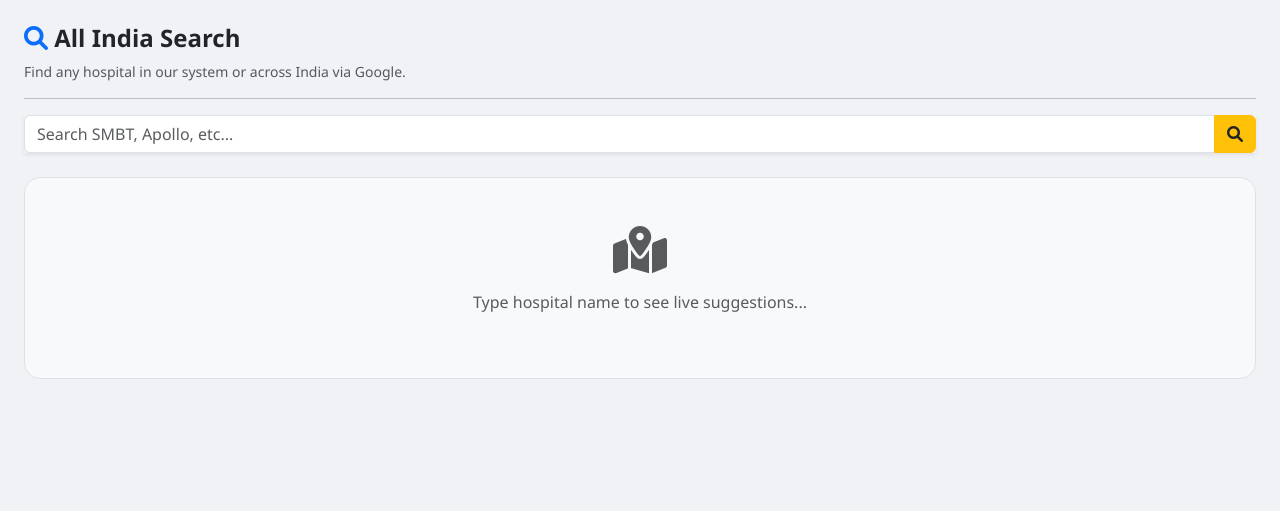
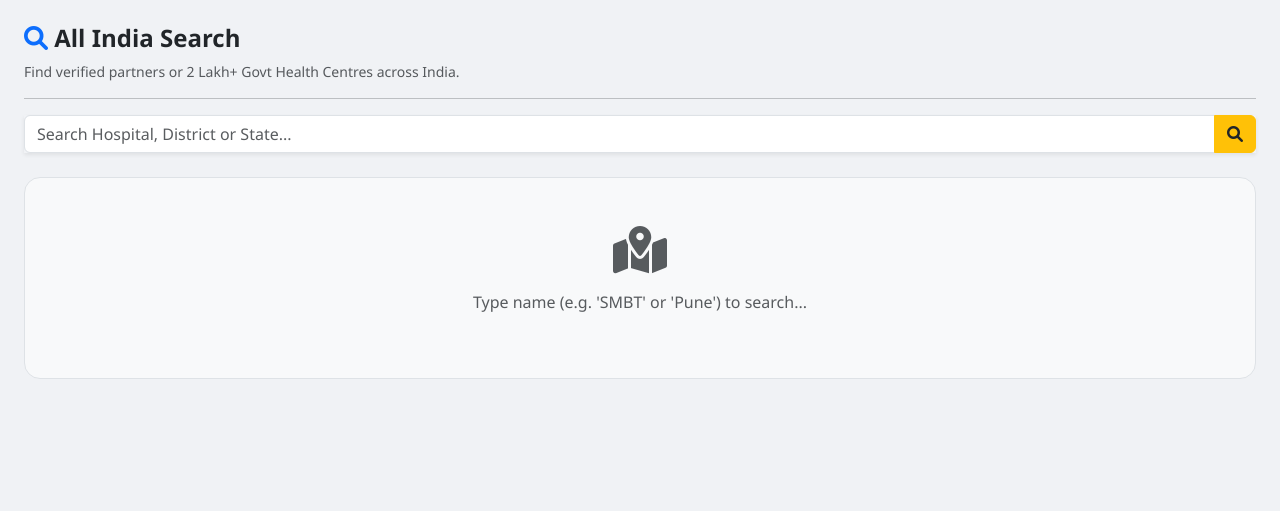
Before and after one commit to hp619/HP, a Flask app: page /patient/home in a window 1280 px wide, after a click on "Search". Shown: the top 511 px of the page. Run offline with Flask 3, Linux system fonts and the light colour scheme; the visitor is signed in with stand-in values (Sample User, id 1); a database or web service that is not in the repository returns one stand-in record (values such as "Sample title").

Commit message:
Update patient_home.html

```diff
--- a/templates/patient_home.html
+++ b/templates/patient_home.html
@@ -31,11 +31,12 @@
         #otpOverlay { position: fixed; top: 0; left: 0; width: 100%; height: 100%; background: rgba(0,0,0,0.85); display: none; z-index: 2000; justify-content: center; align-items: center; }
         .otp-box { background: white; padding: 30px; border-radius: 20px; text-align: center; width: 90%; max-width: 380px; }
 
-        .suggestion-box { position: absolute; width: 100%; background: white; z-index: 1050; border-radius: 0 0 10px 10px; box-shadow: 0 8px 16px rgba(0,0,0,0.1); max-height: 300px; overflow-y: auto; display: none; }
+        .suggestion-box { position: absolute; width: 100%; background: white; z-index: 1050; border-radius: 0 0 10px 10px; box-shadow: 0 8px 16px rgba(0,0,0,0.1); max-height: 400px; overflow-y: auto; display: none; }
         .suggestion-item { padding: 12px 15px; border-bottom: 1px solid #eee; cursor: pointer; }
         .suggestion-item:hover { background: #f8f9fa; }
 
-        .badge-live { background: #e9ecef; color: #495057; font-size: 10px; padding: 2px 6px; border-radius: 4px; }
+        .badge-live { background: #e7f3ff; color: #007bff; font-size: 10px; padding: 3px 8px; border-radius: 4px; border: 1px solid #b3d7ff; }
+        .badge-govt { background: #f8f9fa; color: #6c757d; font-size: 10px; padding: 3px 8px; border-radius: 4px; border: 1px solid #dee2e6; }
 
         .hospital-response-card { border-left: 5px solid #28a745; animation: slideIn 0.3s; }
         @keyframes slideIn { from { opacity: 0; transform: translateX(-20px); } to { opacity: 1; transform: translateX(0); } }
@@ -46,7 +47,6 @@
 
         .dist-badge { background: #fff3cd; color: #856404; font-size: 12px; padding: 4px 8px; border-radius: 50px; border: 1px solid #ffeeba; }
 
-        /* NAYA: Stars for Registered Hospitals */
         .stars-gold { color: #f1c40f; font-size: 13px; margin-left: 5px; }
     </style>
 </head>
@@ -83,11 +83,11 @@
     <div id="search" class="content-section">
         <div class="p-4">
             <h4 class="fw-bold"><i class="fa fa-search text-primary"></i> All India Search</h4>
-            <p class="text-muted small">Find any hospital in our system or across India via Google.</p>
+            <p class="text-muted small">Find verified partners or 2 Lakh+ Govt Health Centres across India.</p>
             <hr>
             <div class="position-relative">
                 <div class="input-group mb-4 shadow-sm">
-                    <input type="text" id="hospitalSearchInput" class="form-control" placeholder="Search SMBT, Apollo, etc..." onkeyup="searchHospitals(this.value)">
+                    <input type="text" id="hospitalSearchInput" class="form-control" placeholder="Search Hospital, District or State..." onkeyup="searchHospitals(this.value)">
                     <button class="btn btn-warning"><i class="fa fa-search text-dark"></i></button>
                 </div>
                 <div id="suggestionBox" class="suggestion-box border"></div>
@@ -95,7 +95,7 @@
 
             <div id="searchPlaceholder" class="bg-light p-5 text-center rounded-4 border">
                 <i class="fa fa-map-marked-alt fa-3x text-muted mb-3"></i>
-                <p class="text-muted">Type hospital name to see live suggestions...</p>
+                <p class="text-muted">Type name (e.g. 'SMBT' or 'Pune') to search...</p>
             </div>
         </div>
     </div>
@@ -112,7 +112,7 @@
                 <form id="emergencyForm" class="text-start mt-4">
                     <div class="mb-3">
                         <label class="form-label small fw-bold">Problem/Description</label>
-                        <textarea id="emergencyDesc" class="form-control" rows="3" placeholder="Describe the medical condition (e.g. Chest pain, Accident)..."></textarea>
+                        <textarea id="emergencyDesc" class="form-control" rows="3" placeholder="Describe the medical condition..."></textarea>
                     </div>
                     <button type="button" onclick="triggerSOS()" class="btn btn-danger w-100 fw-bold py-2 shadow-sm">SEND TO NEARBY HOSPITALS</button>
                 </form>
@@ -168,26 +168,22 @@
                         <h6 class="fw-bold text-primary"><i class="fa fa-notes-medical"></i> Medical & Insurance</h6>
                         <hr>
                         <div class="mb-3">
-                            <label class="form-label small fw-bold">Medical History (Allergies/Diseases)</label>
-                            <textarea id="new_history" class="form-control" placeholder="E.g. Diabetes, Penicillin Allergy...">{{ user.medical_history or '' }}</textarea>
+                            <label class="form-label small fw-bold">Medical History</label>
+                            <textarea id="new_history" class="form-control">{{ user.medical_history or '' }}</textarea>
                         </div>
                         <div class="mb-3">
                             <label class="form-label small fw-bold">Blood Group</label>
                             <select id="new_blood" class="form-select">
                                 <option value="">Select</option>
                                 <option value="A+" {% if user.blood_group == 'A+' %}selected{% endif %}>A+</option>
-                                <option value="A-" {% if user.blood_group == 'A-' %}selected{% endif %}>A-</option>
                                 <option value="B+" {% if user.blood_group == 'B+' %}selected{% endif %}>B+</option>
-                                <option value="B-" {% if user.blood_group == 'B-' %}selected{% endif %}>B-</option>
                                 <option value="O+" {% if user.blood_group == 'O+' %}selected{% endif %}>O+</option>
-                                <option value="O-" {% if user.blood_group == 'O-' %}selected{% endif %}>O-</option>
                                 <option value="AB+" {% if user.blood_group == 'AB+' %}selected{% endif %}>AB+</option>
-                                <option value="AB-" {% if user.blood_group == 'AB-' %}selected{% endif %}>AB-</option>
                             </select>
                         </div>
                         <div class="mb-3">
-                            <label class="form-label small fw-bold">Insurance ID / Policy No.</label>
-                            <input type="text" id="new_insurance" class="form-control" value="{{ user.insurance_no or '' }}" placeholder="Insurance Number">
+                            <label class="form-label small fw-bold">Insurance ID</label>
+                            <input type="text" id="new_insurance" class="form-control" value="{{ user.insurance_no or '' }}">
                         </div>
                     </div>
 
@@ -226,6 +222,7 @@
         let map = null;
         let markers = {};
 
+        // --- PURANE UTILS (As it is) ---
         function calculateDistance(lat1, lon1, lat2, lon2) {
             const R = 6371;
             const dLat = (lat2 - lat1) * Math.PI / 180;
@@ -237,9 +234,7 @@
         }
 
         function calculateETA(distance) {
-            const avgSpeedAmbulance = 40;
-            const timeInMinutes = Math.round((distance / avgSpeedAmbulance) * 60);
-            return timeInMinutes + 5;
+            return Math.round((distance / 40) * 60) + 5;
         }
 
         function initMap(lat, lng) {
@@ -250,6 +245,74 @@
             L.marker([lat, lng]).addTo(map).bindPopup("<b>Aapki Location</b>").openPopup();
         }
 
+        // --- SMART SEARCH (Updated Logic) ---
+        function searchHospitals(query) {
+            const box = document.getElementById('suggestionBox');
+            const placeholder = document.getElementById('searchPlaceholder');
+
+            if(query.length < 2) {
+                box.style.display = 'none';
+                placeholder.style.display = 'block';
+                return;
+            }
+
+            fetch(`/patient/search_hospitals?q=${query}`)
+            .then(res => res.json())
+            .then(data => {
+                box.innerHTML = '';
+                placeholder.style.display = 'none';
+
+                if(data.length > 0) {
+                    box.style.display = 'block';
+                    data.forEach(hosp => {
+                        const div = document.createElement('div');
+                        div.className = 'suggestion-item';
+
+                        // Badge Selection
+                        let badgeHtml = '';
+                        if(hosp.is_registered) {
+                            badgeHtml = `<span class="badge bg-warning text-dark">⭐ Partner</span><span class="stars-gold">★★★★★</span>`;
+                        } else if(hosp.type === "Govt/Public") {
+                            badgeHtml = `<span class="badge-govt"><i class="fa fa-university"></i> Govt PHC</span>`;
+                        } else {
+                            badgeHtml = `<span class="badge-live"><i class="fa fa-globe"></i> India Live</span>`;
+                        }
+
+                        div.innerHTML = `
+                            <div class="d-flex justify-content-between align-items-center">
+                                <div class="fw-bold text-dark" style="font-size: 14px;">
+                                    <i class="fa fa-hospital text-danger me-1"></i> ${hosp.name}
+                                </div>
+                                ${badgeHtml}
+                            </div>
+                            <div class="small text-muted" style="font-size: 12px;">${hosp.address}</div>
+                        `;
+
+                        div.onclick = () => {
+                            if(hosp.is_registered) {
+                                // Registered hospital -> Go to Info/Review page
+                                window.location.href = `/patient/hospital-info/${hosp.id}`;
+                            } else {
+                                // CSV or Google Hospital -> Open Google Maps with Lat/Lng or Name
+                                let url = '';
+                                if(hosp.lat && hosp.lng) {
+                                    url = `https://www.google.com/maps/search/?api=1&query=${hosp.lat},${hosp.lng}`;
+                                } else {
+                                    url = `https://www.google.com/search?q=${encodeURIComponent(hosp.name + " " + hosp.address)}`;
+                                }
+                                window.open(url, '_blank');
+                            }
+                        };
+                        box.appendChild(div);
+                    });
+                } else {
+                    box.innerHTML = '<div class="p-3 text-center text-muted">No hospitals found matching this name.</div>';
+                    box.style.display = 'block';
+                }
+            });
+        }
+
+        // --- SOS POLLING & BROADCAST (As it is) ---
         function startResponsePolling(sosId, userLat, userLng) {
             if(responsePoller) clearInterval(responsePoller);
             if(userLat && userLng) initMap(userLat, userLng);
@@ -275,16 +338,13 @@
                             list.innerHTML += `
                                 <div class="card card-custom p-3 hospital-response-card shadow-sm mb-2">
                                     <div class="d-flex justify-content-between align-items-center">
-                                        <h6 class="fw-bold mb-0 text-dark"><i class="fa fa-hospital text-danger"></i> ${resp.hospital_name}</h6>
-                                        <span class="dist-badge"><i class="fa fa-road"></i> ${dist} KM</span>
+                                        <h6 class="fw-bold mb-0 text-dark">${resp.hospital_name}</h6>
+                                        <span class="dist-badge">${dist} KM</span>
                                     </div>
-                                    <p class="small text-muted mt-2 mb-2">
-                                        <i class="fa fa-clock text-primary"></i> Est. Arrival: <b>${eta} mins</b><br>
-                                        <i class="fa fa-user-md"></i> Specialist: <b>${resp.specialist_name}</b>
-                                    </p>
+                                    <p class="small text-muted mt-2 mb-2">ETA: <b>${eta} mins</b> | Doctor: <b>${resp.specialist_name}</b></p>
                                     <div class="d-flex gap-2">
-                                        <button onclick="window.location.href='/patient/hospital-info/${resp.hospital_id}'" class="btn btn-sm btn-outline-primary flex-grow-1 fw-bold">VIEW INFO</button>
-                                        <button onclick="selectHospital('${sosId}', '${resp.hospital_id}')" class="btn btn-sm btn-dark flex-grow-1 fw-bold">CHOOSE</button>
+                                        <button onclick="window.location.href='/patient/hospital-info/${resp.hospital_id}'" class="btn btn-sm btn-outline-primary flex-grow-1">INFO</button>
+                                        <button onclick="selectHospital('${sosId}', '${resp.hospital_id}')" class="btn btn-sm btn-dark flex-grow-1">CHOOSE</button>
                                     </div>
                                 </div>
                             `;
@@ -294,22 +354,37 @@
             }, 3000);
         }
 
-        function selectHospital(sosId, hospitalId) {
-            if(confirm("Confirm this hospital? They will be notified immediately.")) {
-                fetch('/patient/final_selection', {
+        function triggerSOS() {
+            if (confirm("🚨 EMERGENCY! Alert hospitals?")) {
+                if (navigator.geolocation) {
+                    navigator.geolocation.getCurrentPosition((pos) => {
+                        fetch('/patient/broadcast_emergency', {
                             method: 'POST',
-                    headers: {'Content-Type': 'application/json'},
-                    body: JSON.stringify({ sos_id: sosId, hospital_id: hospitalId })
+                            headers: { 'Content-Type': 'application/json' },
+                            body: JSON.stringify({
+                                lat: pos.coords.latitude, lng: pos.coords.longitude,
+                                description: document.getElementById('emergencyDesc').value || "Urgent!"
+                            })
                         })
                         .then(res => res.json())
                         .then(res => {
                             if(res.status === 'success') {
-                        alert("✅ Hospital Confirmed!");
-                        clearInterval(responsePoller);
-                        location.reload();
+                                alert(`✅ Alert Sent to ${res.found} hospitals.`);
+                                changeTab(document.querySelector('.nav-item'), 'home');
+                                startResponsePolling(res.sos_id, pos.coords.latitude, pos.coords.longitude);
                             }
                         });
+                    });
                 }
+            }
+        }
+
+        function selectHospital(sosId, hospId) {
+            fetch('/patient/final_selection', {
+                method: 'POST',
+                headers: {'Content-Type': 'application/json'},
+                body: JSON.stringify({ sos_id: sosId, hospital_id: hospId })
+            }).then(() => location.reload());
         }
 
         function changeTab(element, sectionId) {
@@ -319,84 +394,7 @@
             element.classList.add('active');
         }
 
-        function searchHospitals(query) {
-            const box = document.getElementById('suggestionBox');
-            if(query.length < 2) {
-                box.style.display = 'none';
-                return;
-            }
-            fetch(`/patient/search_hospitals?q=${query}`)
-            .then(res => res.json())
-            .then(data => {
-                box.innerHTML = '';
-                if(data.length > 0) {
-                    box.style.display = 'block';
-                    data.forEach(hosp => {
-                        const div = document.createElement('div');
-                        div.className = 'suggestion-item';
-
-                        let badgeHtml = hosp.is_registered ?
-                            `<span class="badge bg-primary">Registered</span><span class="stars-gold">★★★★★</span>` :
-                            `<span class="badge-live"><i class="fa fa-globe"></i> Live</span>`;
-
-                        div.innerHTML = `
-                            <div class="d-flex justify-content-between align-items-center">
-                                <div class="fw-bold text-dark"><i class="fa fa-hospital text-danger"></i> ${hosp.name}</div>
-                                ${badgeHtml}
-                            </div>
-                            <div class="small text-muted">${hosp.address}</div>
-                        `;
-                        div.onclick = () => {
-                            if(hosp.is_registered) {
-                                window.location.href = `/patient/hospital-info/${hosp.id}`;
-                            } else {
-                                const searchQuery = encodeURIComponent(hosp.name + " " + hosp.address);
-                                window.open(`https://www.google.com/search?q=${searchQuery}`, '_blank');
-                            }
-                        };
-                        box.appendChild(div);
-                    });
-                } else {
-                    box.style.display = 'none';
-                }
-            });
-        }
-
-        function triggerSOS() {
-            const statusText = document.getElementById('sosStatus');
-            const btn = document.getElementById('sosButton');
-            const alertInfo = document.getElementById('sosAlertCount');
-
-            if (confirm("🚨 EMERGENCY! Alert hospitals?")) {
-                statusText.innerText = "CAPTURING GPS...";
-                btn.classList.add('pulse-red');
-
-                if (navigator.geolocation) {
-                    navigator.geolocation.getCurrentPosition((position) => {
-                        const lat = position.coords.latitude;
-                        const lng = position.coords.longitude;
-
-                        fetch('/patient/broadcast_emergency', {
-                            method: 'POST',
-                            headers: { 'Content-Type': 'application/json' },
-                            body: JSON.stringify({
-                                lat: lat, lng: lng,
-                                description: document.getElementById('emergencyDesc').value || "Urgent!"
-                            })
-                        })
-                        .then(res => res.json())
-                        .then(res => {
-                            if(res.status === 'success') {
-                                alert(`✅ Alert Sent to ${res.found} hospitals.`);
-                                changeTab(document.querySelector('.nav-item'), 'home');
-                                startResponsePolling(res.sos_id, lat, lng);
-                            }
-                        });
-                    }, (error) => { alert("GPS on karo!"); });
-                }
-            }
-        }
-
+        // --- PROFILE LOGIC (As it is) ---
         function requestUpdateOTP() {
             const data = {
                 name: document.getElementById('new_name').value,
@@ -408,24 +406,15 @@
                 method: 'POST',
                 headers: { 'Content-Type': 'application/json' },
                 body: JSON.stringify(data)
-            })
-            .then(res => res.json())
-            .then(res => {
-                if(res.status === 'sent') document.getElementById('otpOverlay').style.display = 'flex';
-            });
+            }).then(() => document.getElementById('otpOverlay').style.display = 'flex');
         }
 
         function verifyPatientUpdate() {
-            const otp = document.getElementById('p_otp_code').value;
             fetch('/patient/verify_update', {
                 method: 'POST',
                 headers: { 'Content-Type': 'application/json' },
-                body: JSON.stringify({ otp: otp })
-            })
-            .then(res => res.json())
-            .then(res => {
-                if(res.status === 'success') { window.location.reload(); }
-            });
+                body: JSON.stringify({ otp: document.getElementById('p_otp_code').value })
+            }).then(() => window.location.reload());
         }
     </script>
 </body>
```
Lines whose indentation alone changed are shown as unchanged.
